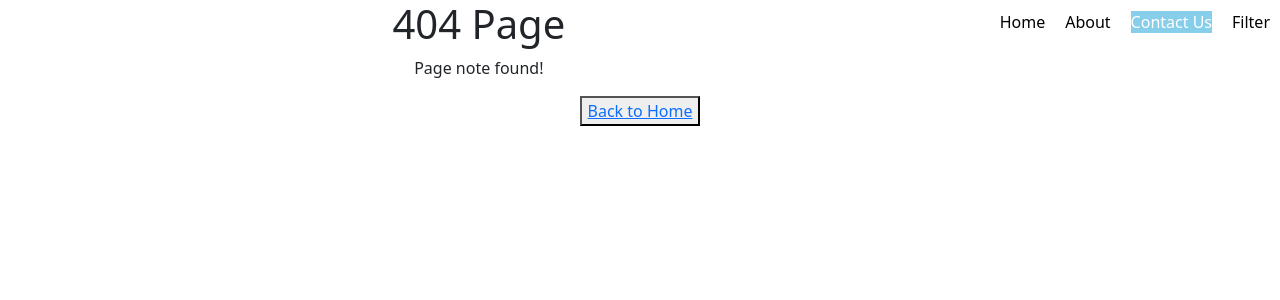
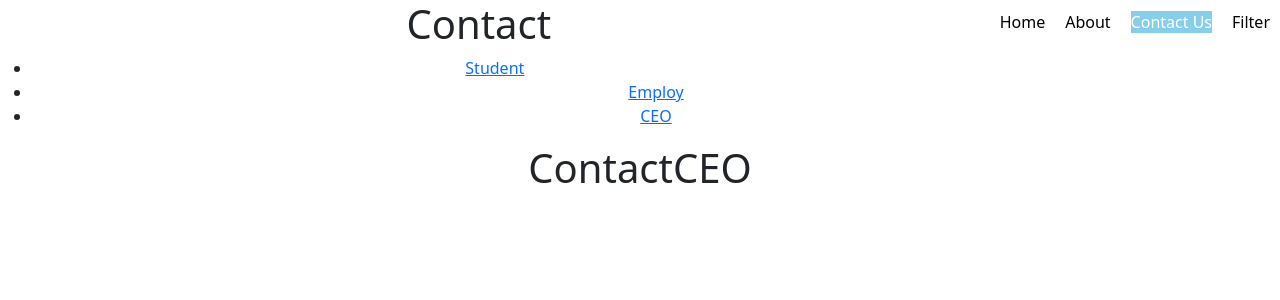
Before and after one commit to nureazambd/learn-reactjs-code-with-nur-step-by-step, a React (Create React App) app: page /contact/ceo in a window 1280 px wide. Before the commit this address had no page. Shown: the top 300 px of the page. Built offline with nearby package versions, Linux system fonts and the light colour scheme.

Commit message:
Nested Routing in Recat

```diff
--- a/src/App.js
+++ b/src/App.js
@@ -9,6 +9,9 @@ import NavBar from './components/NavBar';
 import Page404 from './components/Page404';
 import User from './components/User';
 import Filter from './components/Filter';
+import ContactStudent from './components/ContactStudent';
+import ContactEmploy from './components/ContactEmploy';
+import ContactCEO from './components/ContactCEO';
 
 
 function App() {
@@ -19,7 +22,12 @@ function App() {
       <Routes>
         <Route path='/' element={<Home/>}/>
         <Route path='/about' element={<About/>}/>
-        <Route path='/contact' element={<Contact/>}/>
+        {/* <Route path='/contact' element={<Contact/>}/> */}
+        <Route path='/contact/' element={<Contact/>}>
+          <Route path='student' element={<ContactStudent/>}/>
+          <Route path='emply' element={<ContactEmploy/>}/>
+          <Route path='ceo' element={<ContactCEO/>}/>
+        </Route>
         <Route path='/filter' element={<Filter/>}/>
         <Route path='/*' element={<Page404/>}/>
         <Route path='/user/:name' element={<User/>}/>
--- a/src/components/Contact.jsx
+++ b/src/components/Contact.jsx
@@ -1,5 +1,5 @@
 import React from 'react'
-import { useNavigate } from 'react-router-dom'
+import { Link, Outlet, useNavigate } from 'react-router-dom'
 export default function Contact() {
   const navigate = useNavigate();
   const clickToHome = ()=>{
@@ -19,8 +19,13 @@ export default function Contact() {
   return (
     <div>
         <h1>Contact</h1>
-        <button onClick={()=>{clickToHome()}}>Click to home</button>
-        <button onClick={()=>{clickToAbout('/about')}}>Click to about</button>
+        <ul>
+          <li><Link to='student'>Student</Link></li>
+          <li><Link to='emply'>Employ</Link></li>
+          <li><Link to='ceo'>CEO</Link></li>
+
+        </ul>
+        <Outlet/>
     </div>
   )
 }
--- /dev/null
+++ b/src/components/ContactCEO.jsx
@@ -0,0 +1,9 @@
+import React from 'react'
+
+export default function ContactCEO() {
+  return (
+    <div>
+        <h1>ContactCEO</h1>
+    </div>
+  )
+}
--- /dev/null
+++ b/src/components/ContactEmploy.jsx
@@ -0,0 +1,9 @@
+import React from 'react'
+
+export default function ContactEmploy() {
+  return (
+    <div>
+        <h1>ContactEmploy</h1>
+    </div>
+  )
+}
--- /dev/null
+++ b/src/components/ContactStudent.jsx
@@ -0,0 +1,9 @@
+import React from 'react'
+
+export default function ContactStudent() {
+  return (
+    <div>
+        <h1>ContactStudent</h1>
+    </div>
+  )
+}
```
